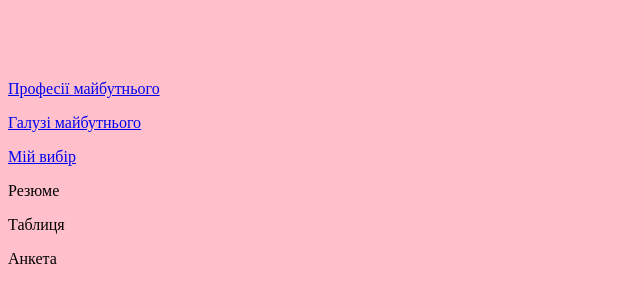
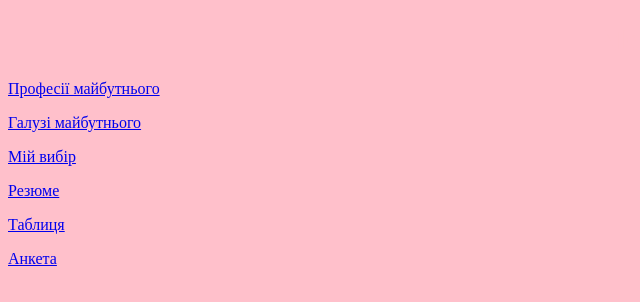
Before and after one commit to valeriakr002/lerkakr002.github.io, a plain HTML site: page nav.html in a window 1280 px wide. Shown: the whole page, without its empty margins (0-640 px from the left). Drawn offline with Linux system fonts and the light colour scheme.

Commit message:
Update nav.html

```diff
--- a/nav.html
+++ b/nav.html
@@ -10,8 +10,8 @@
 			<p><a href="profi.html" target="main">Професії майбутнього</a></p>
 			<p><a href="galuzi.html" target="main">Галузі майбутнього</a></p>
 			<p><a href="vybir.html" target="main">Мій вибір</a></p>
-			<p><a href="rezume.html" target="main"></a>Резюме</p>
-			<p><a href="tabl.html" target="main"></a>Таблиця</p>
-			<p><a href="anketa.html" target="main"></a>Анкета</p>
+			<p><a href="rezume.html" target="main">Резюме</a></p>
+			<p><a href="tabl.html" target="main">Таблиця</a></p>
+			<p><a href="anketa.html" target="main">Анкета</a></p>
 </frame>
 </html>
```
